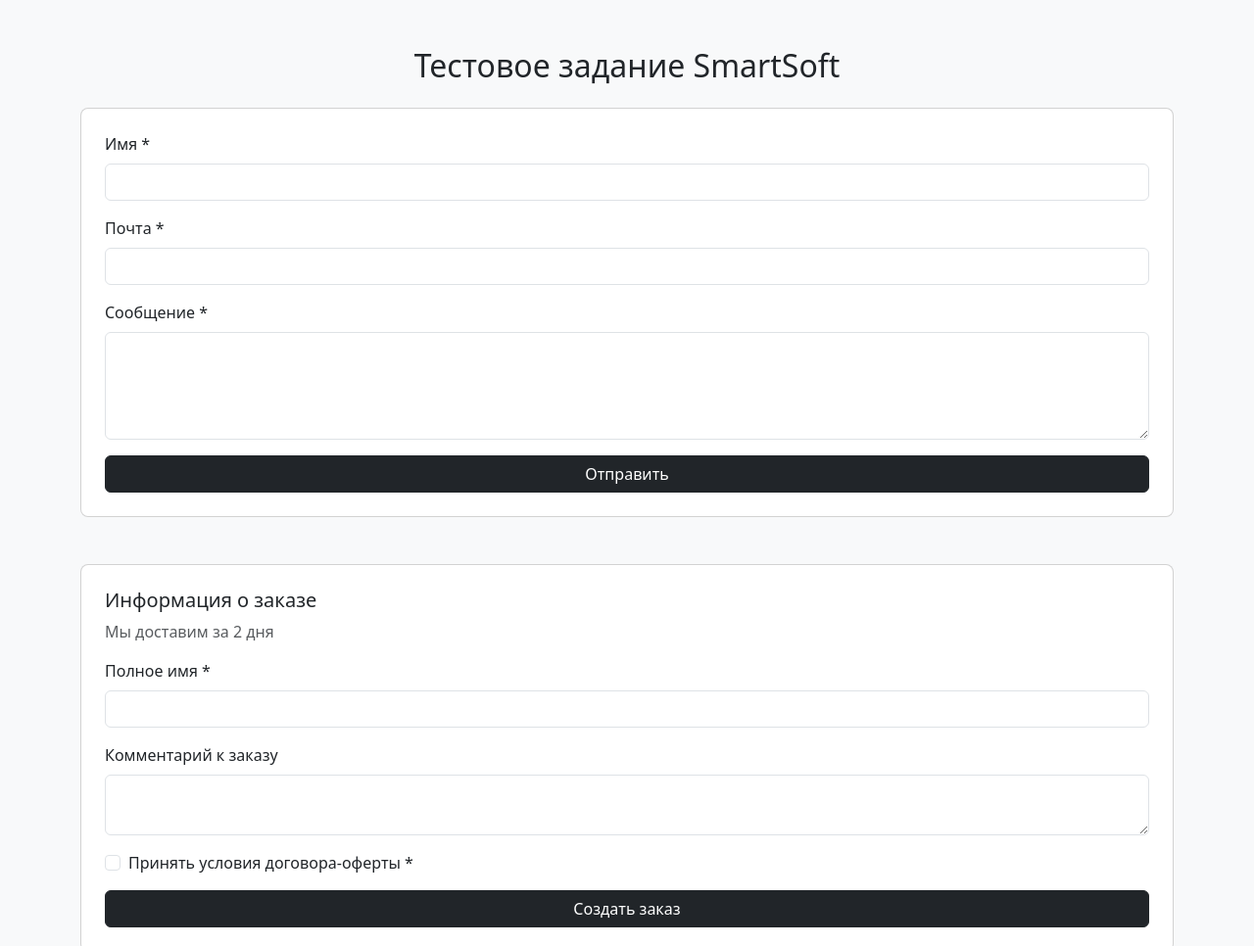
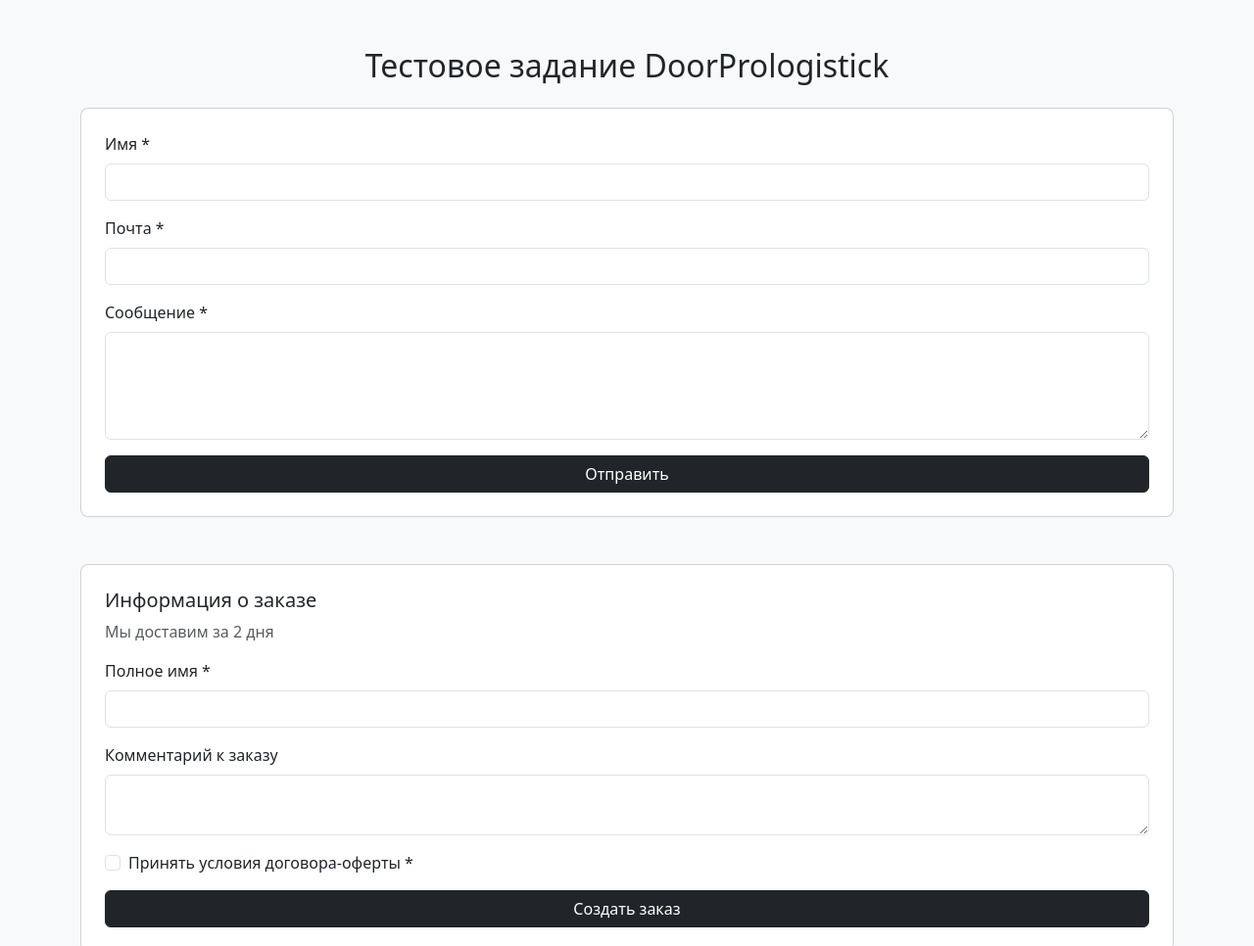
Before and after one commit to kimarkol/practick, a plain HTML site: page smartsoft-test-test/index.html in a window 1280 px wide. Shown: the top 966 px of the page at 98% size. Drawn offline with nearby package versions, Linux system fonts and the light colour scheme; some packages are replaced by stand-ins of ours; a script that the page names is missing.

Commit message:
Update index.html

```diff
--- a/smartsoft-test-test/index.html
+++ b/smartsoft-test-test/index.html
@@ -2,7 +2,7 @@
 <html lang="ru">
 <head>
 <meta charset="UTF-8">
-<title>Тестовое задание SmartSoft</title>
+<title>Тестовое задание DoorPrologistick</title>
 <meta name="viewport" content="width=device-width, initial-scale=1">
 
 
@@ -26,7 +26,7 @@
 <div class="container my-5">
 
 
-<h2 class="text-center mb-4">Тестовое задание SmartSoft</h2>
+<h2 class="text-center mb-4">Тестовое задание DoorPrologistick</h2>
 
 
 <!-- Первая форма -->
```
